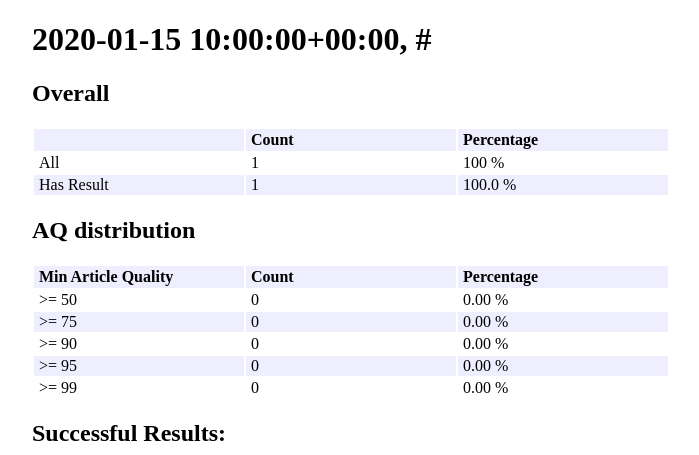
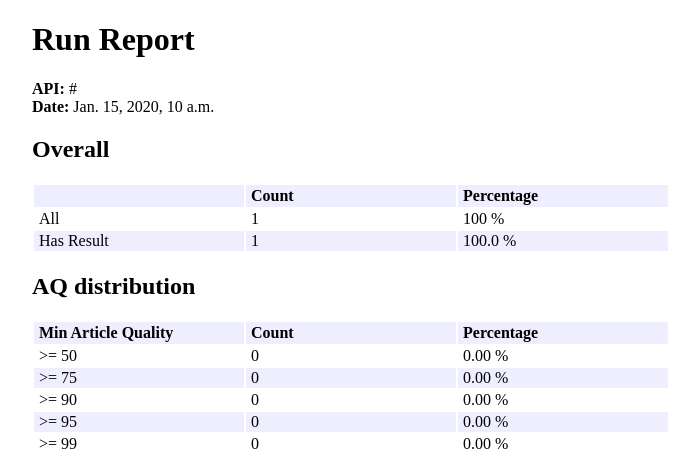
Before and after one commit to ArturD/tv_eval, a Django app: page /run/1 in a window 1280 px wide. Shown: the top 455 px of the page, without its empty margins (8-707 px from the left). Run offline with Django 3.2, Linux system fonts and the light colour scheme; tables that the repository leaves empty hold one stand-in row (Sample ...).

Commit message:
Make details/report header nicer

```diff
--- a/app/templates/runs/details.html
+++ b/app/templates/runs/details.html
@@ -1,7 +1,9 @@
 {% extends "base.html" %}
 
 {% block content %}
-<h1>{{run}}</h1>
+<h1>Run Report</h1>
+<b>API:</b> {{run.url}}<br/>
+<b>Date:</b> {{run.created_at}}<br/>
 
 <h2>Overall</h2>
 <table>
```
